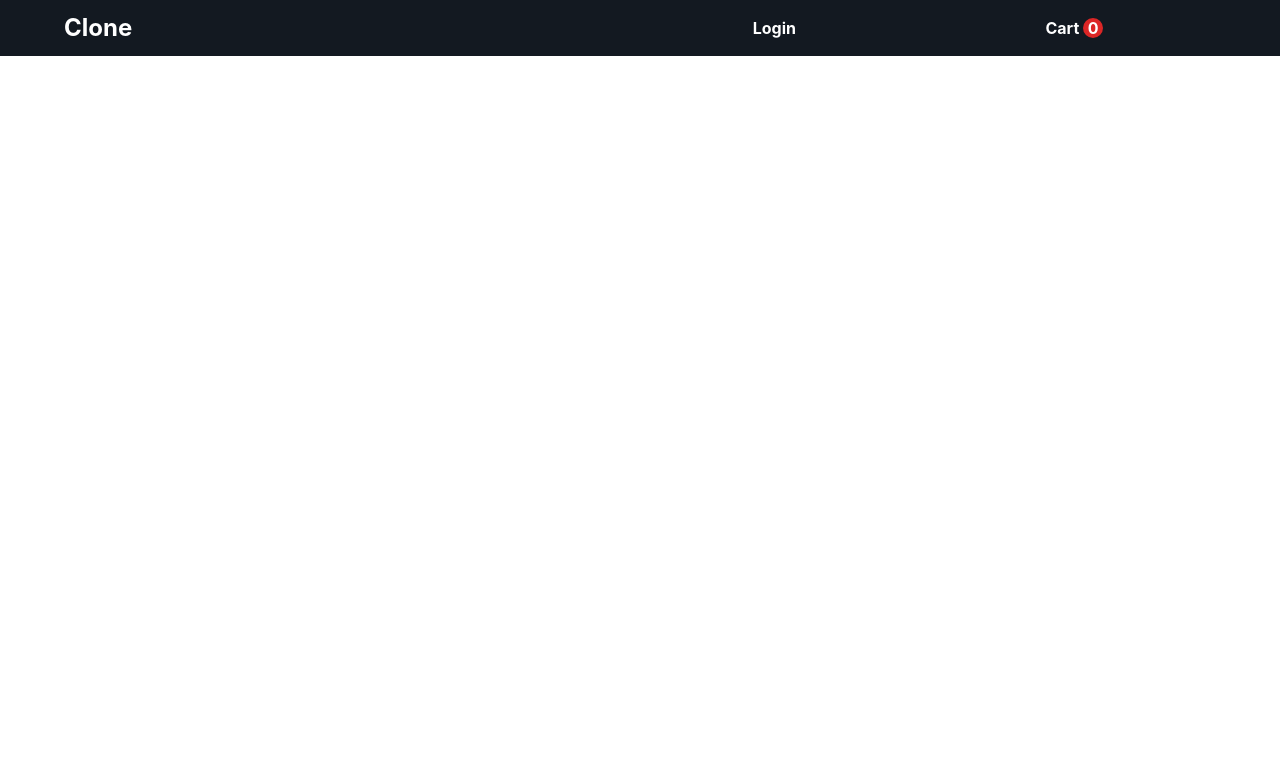
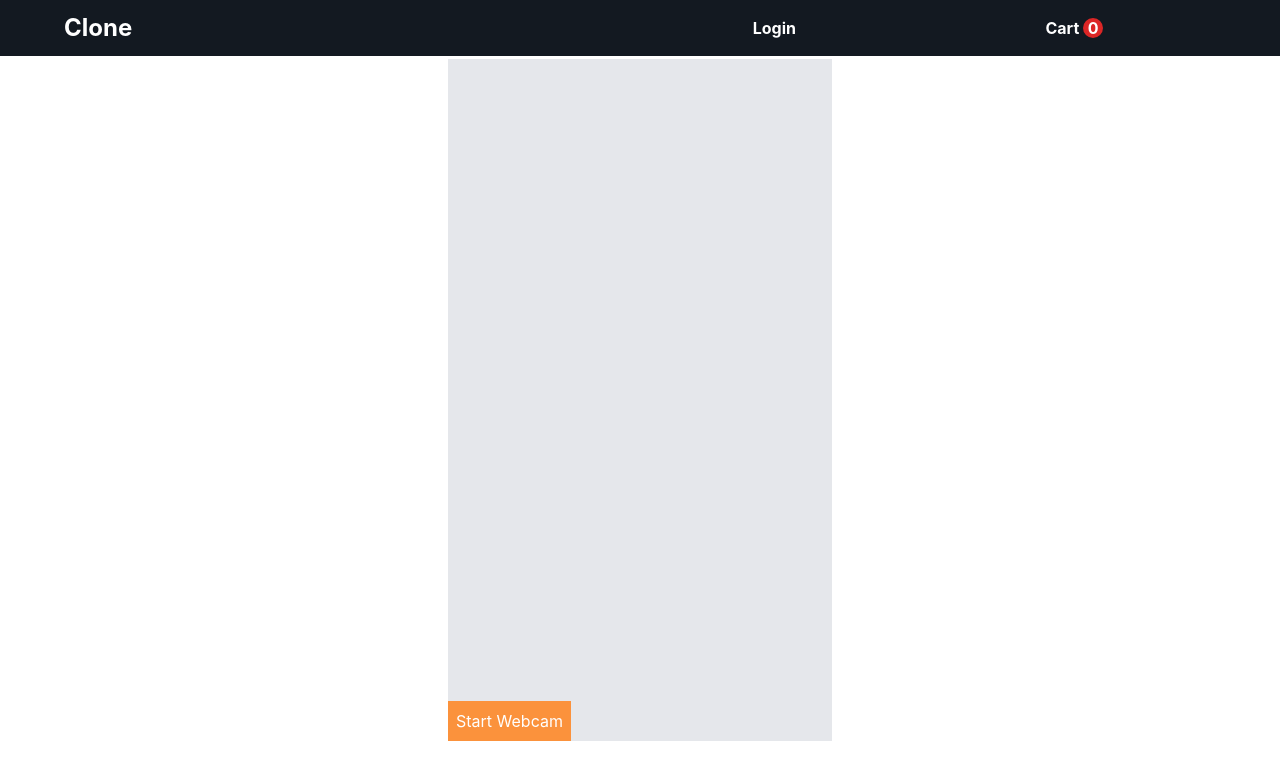
Before and after one commit to Roshan-S-Patil/amazon-clone, a React (Create React App) app in the folder client/: page /story-cam in a window 1280 px wide. Shown: the top 780 px of the page. Built offline with nearby package versions, Linux system fonts and the light colour scheme.

Commit message:
added camera page

```diff
--- a/client/src/pages/StoryCam.js
+++ b/client/src/pages/StoryCam.js
@@ -69,19 +69,19 @@ const StoryCam = () => {
 
   return (
     <div className="max-w-7xl h-dvh relative flex justify-center items-center">
-    <div className="container relative max-w-96 aspect-9/16 bg-main-shadow">
+    <div className="container relative max-w-96 aspect-9/16 bg-gray-200">
       {
         capturedImage?
         <>
         <img src={capturedImage} alt="Captured" className="w-full h-full"/>
-        <button onClick={()=>{resetState()}} className="absolute text-white bg-main p-2 bottom-0">Reset</button>
+        <button onClick={()=>{resetState()}} className="absolute text-white bg-orange-400 p-2 bottom-0">Reset</button>
         </>:<>
         <video ref={videoRef} className="w-full h-full" autoPlay muted></video>
         <canvas ref={canvasRef} className="hidden"></canvas>
         {!videoRef.current?<>
-          <button onClick={()=>{startWebcam()}} className="absolute text-white bg-main p-2 bottom-0">Start Webcam</button>
+          <button onClick={()=>{startWebcam()}} className="absolute text-white bg-orange-400 p-2 bottom-0">Start Webcam</button>
         </>:<>
-        <button onClick={()=>{captureImage()}} className="absolute text-white bg-main p-2 bottom-0">Capture Image</button></>}
+        <button onClick={()=>{captureImage()}} className="absolute text-white bg-orange-400 p-2 bottom-0">Capture Image</button></>}
 
         </>
       }
```
